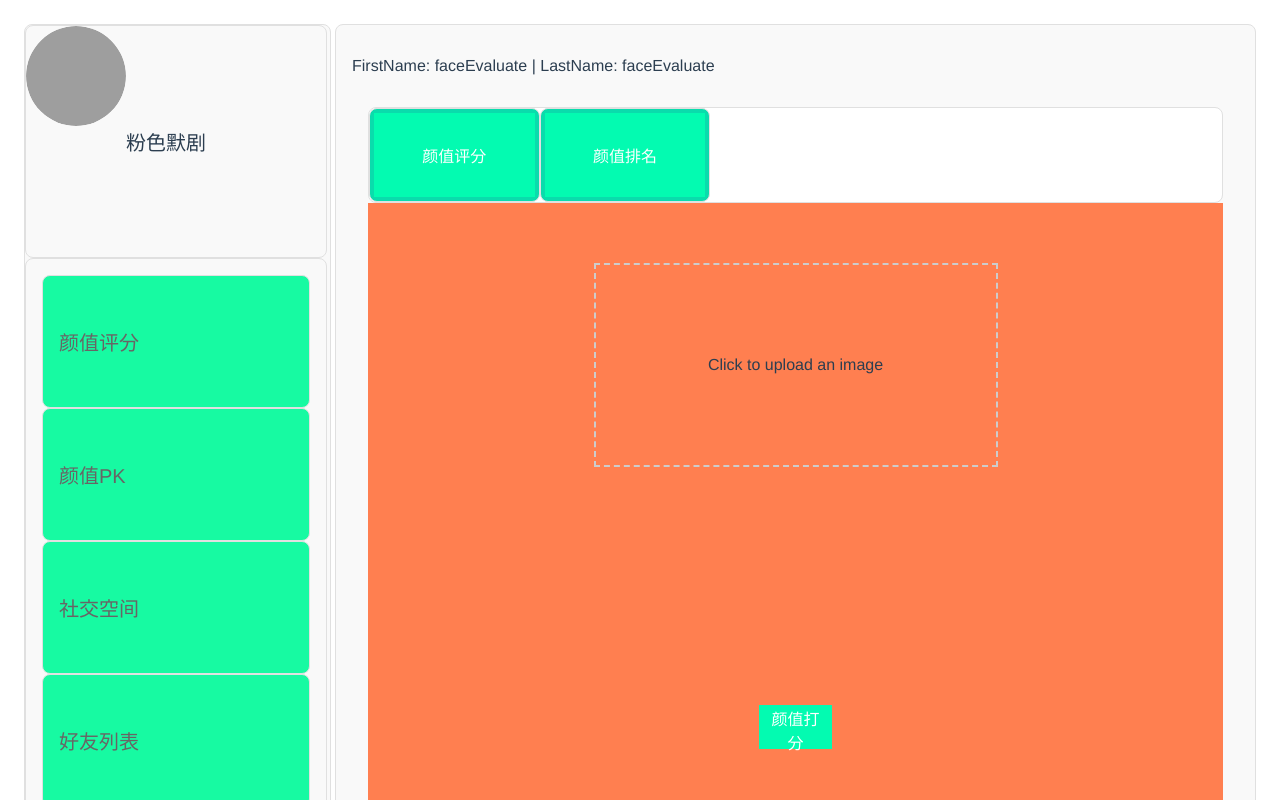
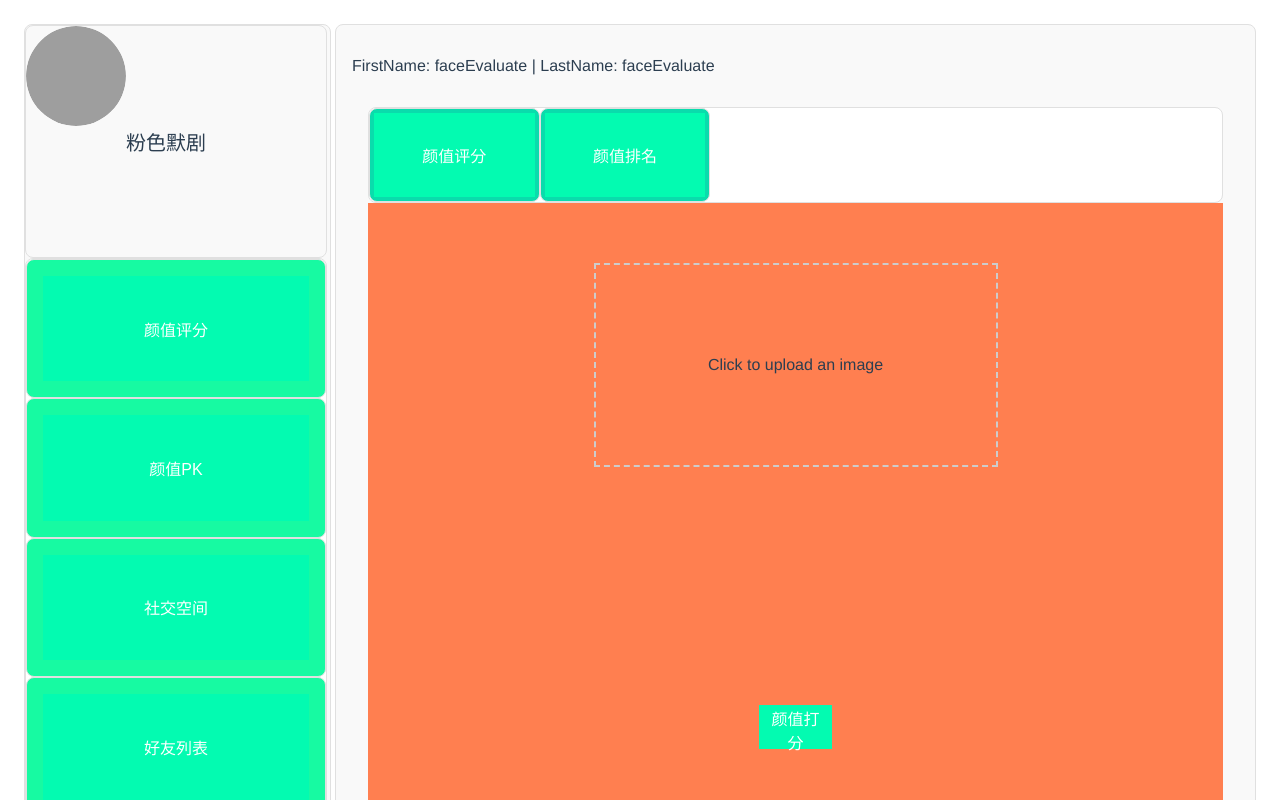
Before and after one commit to firefLiuYing/CharmPk, a Vue app: page / in a window 1280 px wide. Both pictures are taken after typing "Sample", "Sample123" into the empty fields and a click on the button "登录". Shown: the top 800 px of the page. Built offline with nearby package versions, Linux system fonts and the light colour scheme; grey boxes are pictures that could not be loaded.

Commit message:
大小界面切换优化

```diff
--- a/src/components/homePage.vue
+++ b/src/components/homePage.vue
@@ -12,16 +12,16 @@
         </div>
         <div class="bottom-left">
           <div class="left-side-bar">
-            颜值评分
+            <button class="left-button" @click="changeFirstName()">颜值评分</button>
           </div>
           <div class="left-side-bar">
-            颜值PK
+            <button class="left-button" @click="changeFirstName()">颜值PK</button>
           </div>
           <div class="left-side-bar">
-            社交空间
+            <button class="left-button" @click="changeFirstName()">社交空间</button>
           </div>
           <div class="left-side-bar">
-            好友列表
+            <button class="left-button" @click="changeFirstName()">好友列表</button>
           </div>
         </div>
     </div>
@@ -55,6 +55,7 @@ const globalStore = useGlobalStore()
 
 // 解构保持响应性
 const { pageFirstName,pageLastName } = storeToRefs(globalStore)
+const { changeFirstName } = useGlobalStore()
 
 
 const imageStyle = ref({
@@ -136,33 +137,30 @@ const imageStyle = ref({
   background-color: #f9f9f9;
 }
 
-/*
-.top-side-bar{
-  flex: 1;
-  justify-content: center;
-  align-content: center;
-  font-size: 20px;
-  font-family: Avenir, Helvetica, Arial, sans-serif;
-  color: #787676;
+
+
+.left-button{
+  width: 100%; /* 按钮宽度占满整个格子 */
+  height: 100%; /* 按钮高度占满整个格子 */
+  border: none; /* 去掉边框 */
+  background-color: #03fbb1; /* 设置背景颜色 */
+  color: white; /* 设置字体颜色 */
+  font-size: 16px; /* 设置字体大小 */
+  cursor: pointer; /* 设置鼠标悬停时的光标样式 */
+  outline: none; /* 去掉焦点时的轮廓 */
+}
+
+.bottom-left {
+  grid-row: 2;
+  grid-column: 1;
+
   border: 1px solid #e0e0e0;
   border-radius: 8px;
-  padding: 30px;
-  background-color: #17faa2;
-}
-*/
-
-
-.bottom-left {
-  grid-column: 1;
-  grid-row: 2;
-  border: 1px solid #e0e0e0;
-  border-radius: 8px;
-  padding: 16px;
-  background-color: #f9f9f9;
+  background-color: #ffffff;
 
   display: grid;
-  grid-template-columns: auto; /* 定义两列 */
-  grid-template-rows: 1fr 1fr 1fr 1fr 1fr; /* 定义五行 */
+  grid-template-columns: auto;
+  grid-template-rows: 1fr 1fr 1fr 1fr 1fr;
 }
 
 .left-side-bar{
@@ -179,19 +177,6 @@ const imageStyle = ref({
 }
 
 
-/*
-.bottom-right {
-  grid-column: 2;
-  grid-row: 2;
-  border: 1px solid #e0e0e0;
-  border-radius: 8px;
-  padding: 16px;
-  background-color: #f9f9f9;
-  display: flex;
-  flex-direction: column;
-  align-items: center;
-  justify-content: center;
-}
-*/
+
 
 </style>
```
